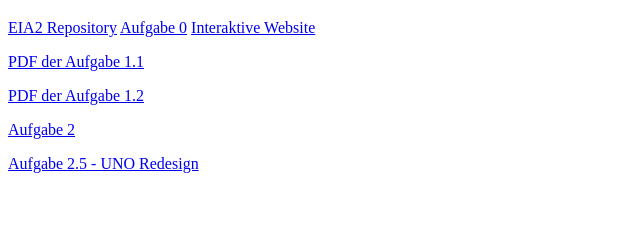
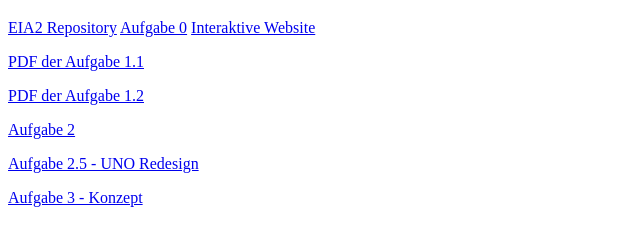
Before and after one commit to schmidtb93/schmidtb93.github.io, a plain HTML site: page index.html in a window 1280 px wide. Shown: the part 61-306 px from the top of the page, without its empty margins (0-640 px from the left). Drawn offline with Linux system fonts and the light colour scheme.

Commit message:
Up to Date - 4.11-187

```diff
--- a/index.html
+++ b/index.html
@@ -27,5 +27,7 @@ PDF der Aufgabe 1.2</a></p>
 Aufgabe 2</a></p>
 <p><a href="https://schmidtb93.github.io/EIA2/Aufgabe 2.5/Aufgabe2.5.html" target="_blank">
 Aufgabe 2.5 - UNO Redesign</a></p>
+<p><a href="https://schmidtb93.github.io/EIA2/Aufgabe 3/Aufgabe 3 - Konzept.pdf" target="_blank">
+Aufgabe 3 - Konzept </a></p>
 </body>
 </html>
```
